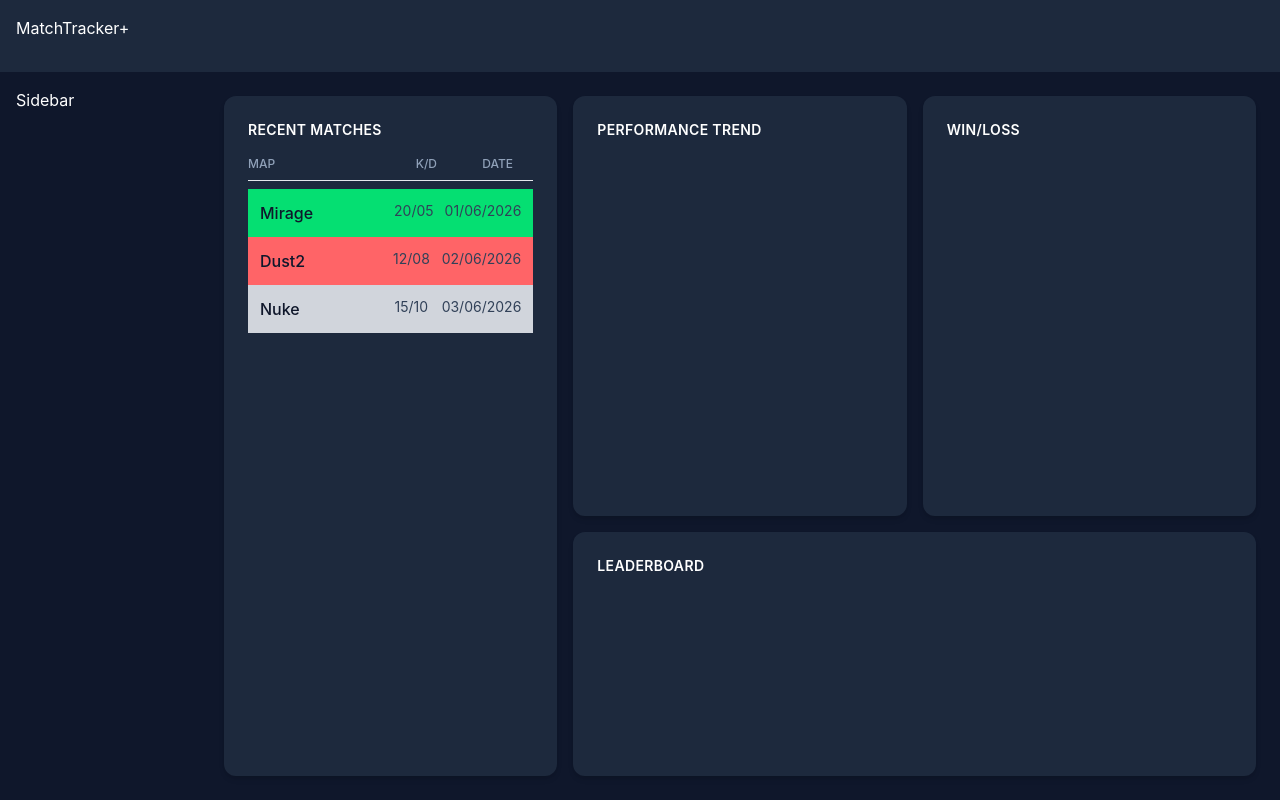
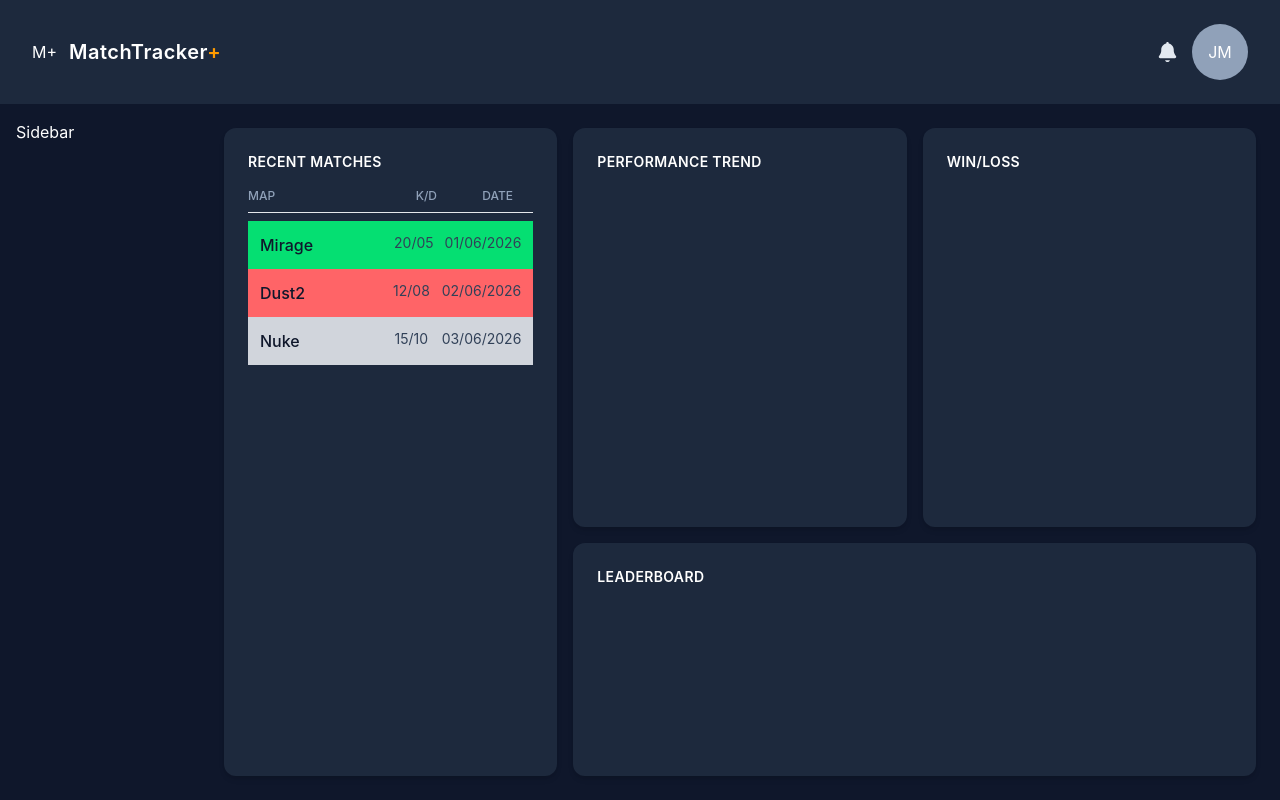
Before and after one commit to Juaopm/matchtracker-web, a React (Vite) app: page / in a window 1280 px wide. Built offline with nearby package versions, Linux system fonts and the light colour scheme.

Commit message:
feat: implementar Header funcional

```diff
--- a/package.json
+++ b/package.json
@@ -10,11 +10,13 @@
     "preview": "vite preview"
   },
   "dependencies": {
+    "@fortawesome/free-solid-svg-icons": "^7.3.1",
+    "@fortawesome/react-fontawesome": "^3.5.0",
     "@tailwindcss/vite": "^4.3.3",
     "axios": "^1.18.1",
     "react": "^19.2.7",
     "react-dom": "^19.2.7",
-    "react-router-dom": "^7.18.1",
+    "react-router-dom": "^7.11.0",
     "tailwindcss": "^4.3.3"
   },
   "devDependencies": {
--- a/src/components/Header.tsx
+++ b/src/components/Header.tsx
@@ -1,6 +1,42 @@
-function Header(props: { title: string }) {
+import { FontAwesomeIcon } from "@fortawesome/react-fontawesome";
+import { faBell } from "@fortawesome/free-solid-svg-icons";
+import { useState } from "react";
+
+function Header() {
+  const [isProfileOpen, setIsProfileOpen] = useState(false);
   return (
-    <header className="h-18 bg-slate-800 p-4 text-white">{props.title}</header>
+    <header className="flex items-center justify-between h-26 p-8 bg-slate-800 text-white">
+      <div className="flex items-center gap-3">
+        <span className="logo ">M+</span>
+        <h1 className="text-xl font-semibold tracking-wide">
+          <span className="text-white">MatchTracker</span>
+          <span className="text-amber-500">+</span>
+        </h1>
+      </div>
+      <div className="flex items-center gap-3">
+        <button className="text-slate-200 hover:text-slate-300">
+          <FontAwesomeIcon icon={faBell} size="lg" />
+        </button>
+        <div className="relative">
+          <button
+            onClick={() => setIsProfileOpen(!isProfileOpen)}
+            className="bg-slate-400 w-14 h-14 rounded-full"
+          >
+            JM
+          </button>
+          {isProfileOpen && (
+            <div className="absolute right-0 top-full mt-2 w-40 rounded-md bg-slate-700 p-2 shadow-lg">
+              <button className="block w-full rounded px-3 py-2 text-left hover:bg-slate-600">
+                Meu perfil
+              </button>
+              <button className="block w-full rounded px-3 py-2 text-left hover:bg-slate-600">
+                Sair
+              </button>
+            </div>
+          )}
+        </div>
+      </div>
+    </header>
   );
 }
 
```
Also changed, not shown: 1 other file (tests, documents, lock files or other folders).
